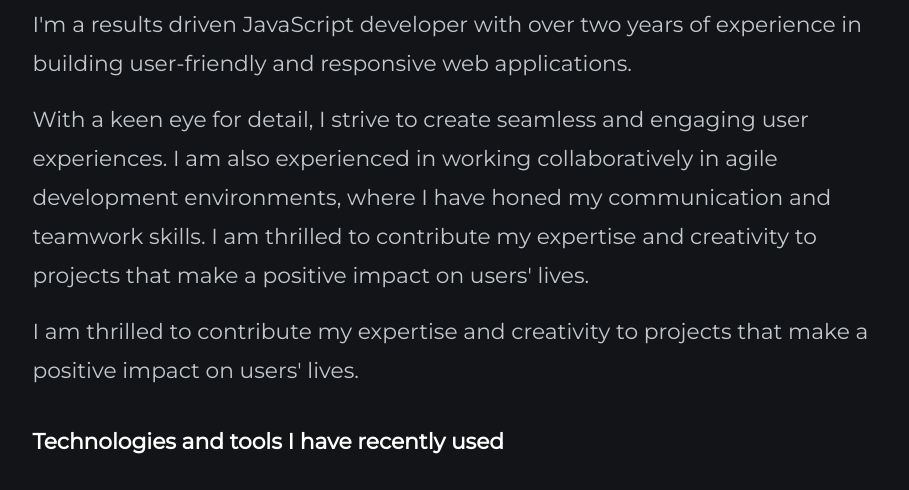
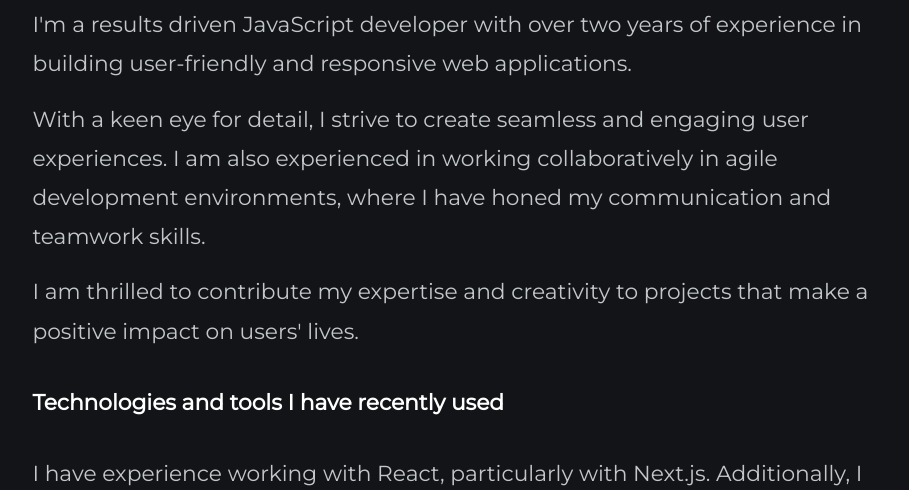
Before and after one commit to Dalfonzo/dap-portfolio, an Eleventy site: page src/index.njk in a window 1280 px wide. Shown: the part 238-728 px from the top of the page, without its empty margins (178-1087 px from the left). Built offline with nearby package versions, Linux system fonts and the light colour scheme; Eleventy itself is replaced by a stand-in of ours; files that its build step writes are made by us from their sources.

Commit message:
Removes duplicated text

```diff
--- a/src/index.njk
+++ b/src/index.njk
@@ -10,7 +10,7 @@ permalink: /
   </p>
   <br/>
   <p class='about__text'>
-    With a keen eye for detail, I strive to create seamless and engaging user experiences. I am also experienced in working collaboratively in agile development environments, where I have honed my communication and teamwork skills. I am thrilled to contribute my expertise and creativity to projects that make a positive impact on users' lives.
+    With a keen eye for detail, I strive to create seamless and engaging user experiences. I am also experienced in working collaboratively in agile development environments, where I have honed my communication and teamwork skills.
   </p>
   <br/>
   <p class='about__text'>
```
